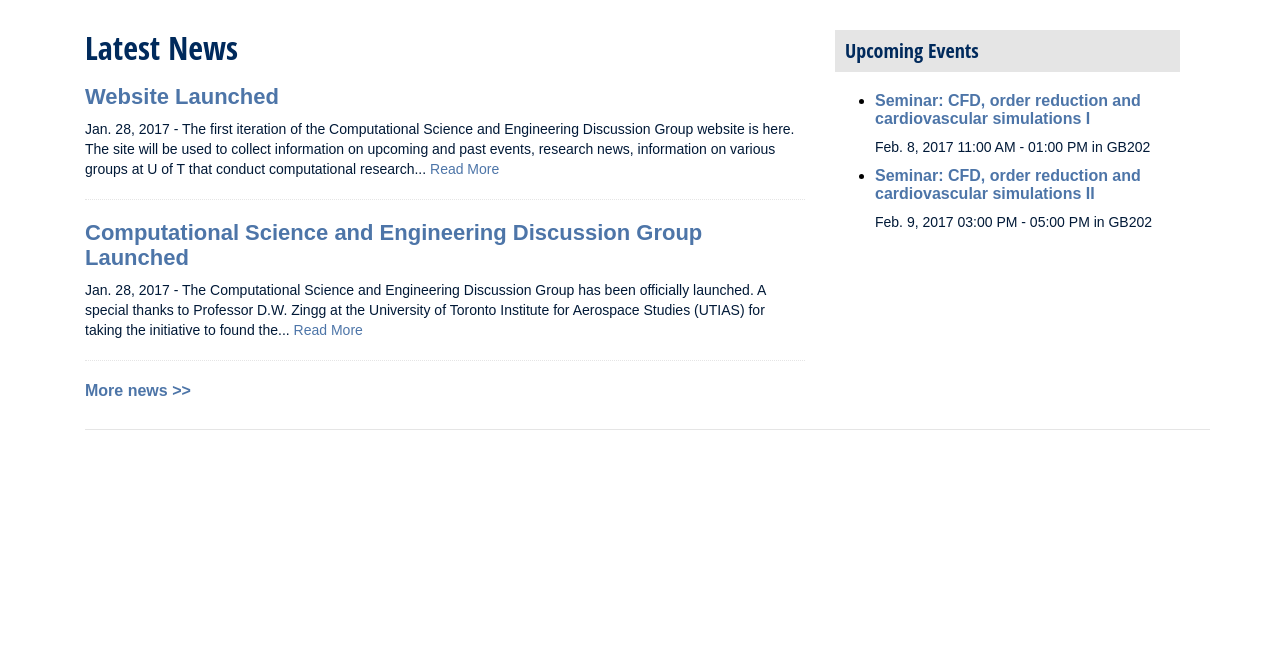
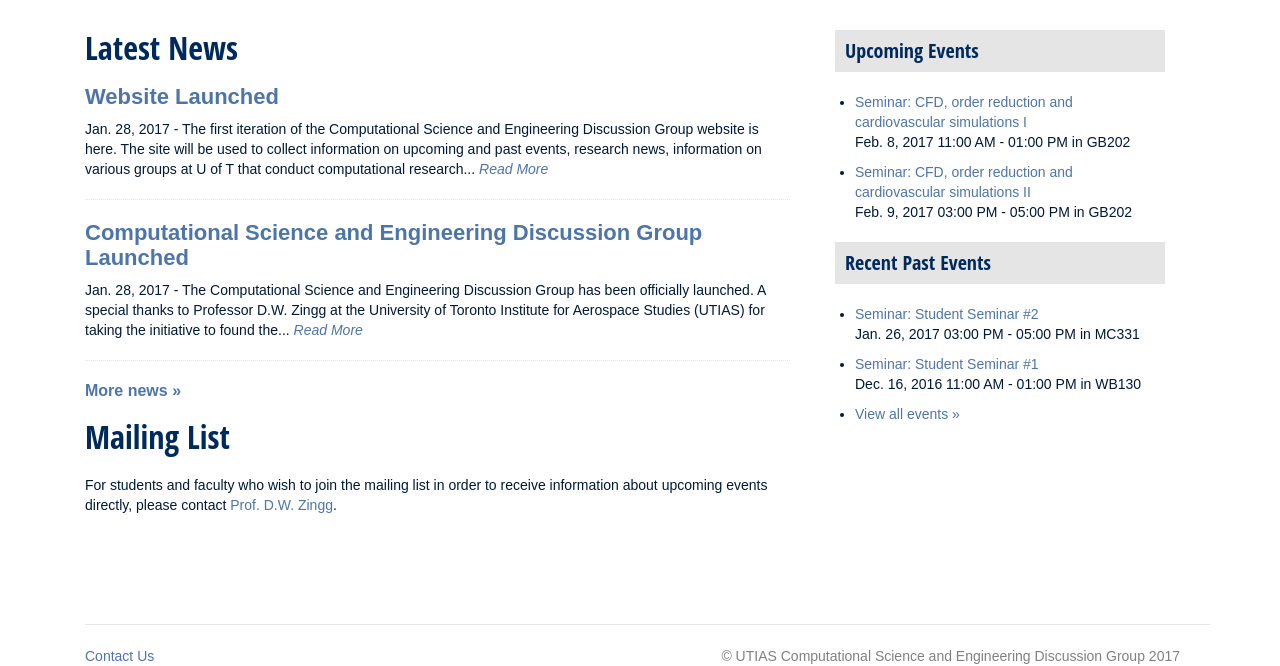
Before and after one commit to obrienadam/ccse, a Django app: page / in a window 1280 px wide. Shown: the part 212-878 px from the top of the page. Before the commit the page ends 642 px from the top, so only its background shows below. Run offline with Django 3.2, Linux system fonts and the light colour scheme; data comes from the database, SQL or seed files in the repository; both versions use the stored data as it was before the commit; parts of the project's set-up code (start-up, migrations or seed data) failed here and were passed over; some libraries are stand-ins or nearby versions.

Commit message:
Minor styling changes, added some contact info.

```diff
--- a/CCSE/static/CCSE/css/custom.css
+++ b/CCSE/static/CCSE/css/custom.css
@@ -326,6 +326,20 @@ object.site-logo {
     padding: 10px;
 }
 
+.widget {
+    padding-right: 0px;
+    min-height: 195px;
+}
+
+.widget ul {
+    padding-left: 20px;
+    font-weight: normal;
+}
+
+#copyright {
+    color: gray;
+}
+
 #page .container {
     padding-left: 30px;
     padding-right-right: 30px;
--- a/news/templates/news/news_article.html
+++ b/news/templates/news/news_article.html
@@ -12,7 +12,7 @@
     </div>
     <div class="row">
         <div class="col-lg-12">
-            <h4><a href="{% url 'news:news' %}"><< Back to news</a></h4>
+            <h4><a href="{% url 'news:news' %}">&laquo Back to news</a></h4>
         </div>
     </div>
 {% endblock %}
--- a/pages/templates/pages/home.html
+++ b/pages/templates/pages/home.html
@@ -1,35 +1,75 @@
 {% extends '__base.html' %}
 {% block content %}
     <div class="row">
-        <div class="col-md-8">
+        <div class="col-lg-8">
+            <div class="row">
+                <div class="col-lg-12 widget">
                     <h1>Latest News</h1>
                     {% for item in news %}
                         <h3>
                             <a href="{% url 'news:article' item.pk %}">{{ item.title }}</a>
                         </h3>
                         <p>
-                    {% autoescape off %}{{ item.date_added.date }} - {{ item.abstract }}{% endautoescape %}... <a href="{% url 'news:article' item.pk %}">Read More</a>
+                            {% autoescape off %}{{ item.date_added.date }} - {{ item.abstract }}{% endautoescape %}... <a href="{% url 'news:article' item.pk %}"><em>Read More</em></a>
                         </p>
                         <hr>
                     {% empty %}
                         <p>No news items to display.</p>
                     {% endfor %}
-            <h4><a href="{% url 'news:news' %}">More news >></a></h4>
+                    <h4><a href="{% url 'news:news' %}">More news &raquo</a></h4>
                 </div>
-        <div class="col-md-4">
+            </div>
+            <div class="row">
+                <div class="col-lg-12 widget">
+                    <h1>Mailing List</h1>
+                    <p>
+                        For students and faculty who wish to join the mailing list in order to receive information
+                        about upcoming events directly, please contact
+                        <a href="mailto:dwz@oddjob.utias.utoronto.ca?Subject=Mailing%20List%3A%20Computational%20Science%20and%20Engineering%20Discussion%20Group">Prof. D.W. Zingg</a>.
+                    </p>
+                </div>
+            </div>
+        </div>
+        <div class="col-lg-4">
+            <div class="row">
+                <div class="col-md-12 widget">
                     <h1 class="update-title">Upcoming Events</h1>
                     <ul>
-                {% for event in events %}
-                    <li class="h4">
-                        <a href="{% url 'events:event' event.pk %}">
+                        {% for event in upcoming_events %}
+                            <li>
+                                <a href="{% url 'events:event' event.pk %} ">
                                     {{ event }}
                                 </a>
+                                <p>
+                                    {{ event.date }} {{ event.get_start }} - {{ event.get_end }} in {{ event.location }}
+                                </p>
                             </li>
-                    {{ event.date }} {{ event.get_start }} - {{ event.get_end }} in {{ event.location }}
                         {% empty %}
                             <p>No upcoming events currently scheduled.</p>
                         {% endfor %}
                     </ul>
                 </div>
+                <div class="col-md-12 widget">
+                    <h1 class="update-title">Recent Past Events</h1>
+                    <ul>
+                        {% for event in past_events %}
+                            <li>
+                                <a href="{% url 'events:event' event.pk %} ">
+                                    {{ event }}
+                                </a>
+                                <p>
+                                    {{ event.date }} {{ event.get_start }} - {{ event.get_end }} in {{ event.location }}
+                                </p>
+                            </li>
+                        {% empty %}
+                            <p>No past events.</p>
+                        {% endfor %}
+                        <li>
+                            <a href="{% url 'events:events' %}">View all events &raquo</a>
+                        </li>
+                    </ul>
+                </div>
+            </div>
+        </div>
     </div>
 {% endblock %}
--- a/pages/views.py
+++ b/pages/views.py
@@ -7,11 +7,13 @@ from news.models import News
 
 class HomeView(View):
     def get(self, request):
-        events = Event.objects.filter(date__gte=timezone.now()).order_by('date', 'start_time')
+        upcoming_events = Event.objects.filter(date__gte=timezone.now()).order_by('date', 'start_time')[:3]
+        past_events = Event.objects.filter(date__lt=timezone.now()).order_by('-date', '-start_time')[:3]
         news = News.objects.all()[:6]
 
         return render(request, 'pages/home.html', {
-            'events': events,
+            'upcoming_events': upcoming_events,
+            'past_events': past_events,
             'news': news
         })
 
--- a/templates/__base.html
+++ b/templates/__base.html
@@ -42,6 +42,14 @@
     <div class="container">
         <div style="margin-left: 15px;">
             {% block footer %}<hr style="border-style: solid;">{% endblock %}
+            <div class="row">
+                <div class="col-lg-6">
+                    <a href="mailto:dwz@oddjob.utias.utoronto.ca?Subject=Computational%20Science%20and%20Engineering%20Discussion%20Group">Contact Us</a>
+                </div>
+                <div class="col-lg-6" align="right" id="copyright">
+                    &copy UTIAS Computational Science and Engineering Discussion Group <span id="year"></span>
+                </div>
+            </div>
         </div>
     </div>
 </footer>
@@ -63,5 +71,8 @@
         r.parentNode.insertBefore(e,r)}(window,document,'script','ga'));
     ga('create','UA-XXXXX-X','auto');ga('send','pageview');
 </script>
+<script>
+    $('#year').text(new Date().getFullYear());
+</script>
 </body>
 </html>
```
Also changed, not shown: CCSE/static/CCSE/img/arrow.svg (added), db.sqlite3 (deleted), 1 other file. Lines whose indentation alone changed are shown as unchanged.
